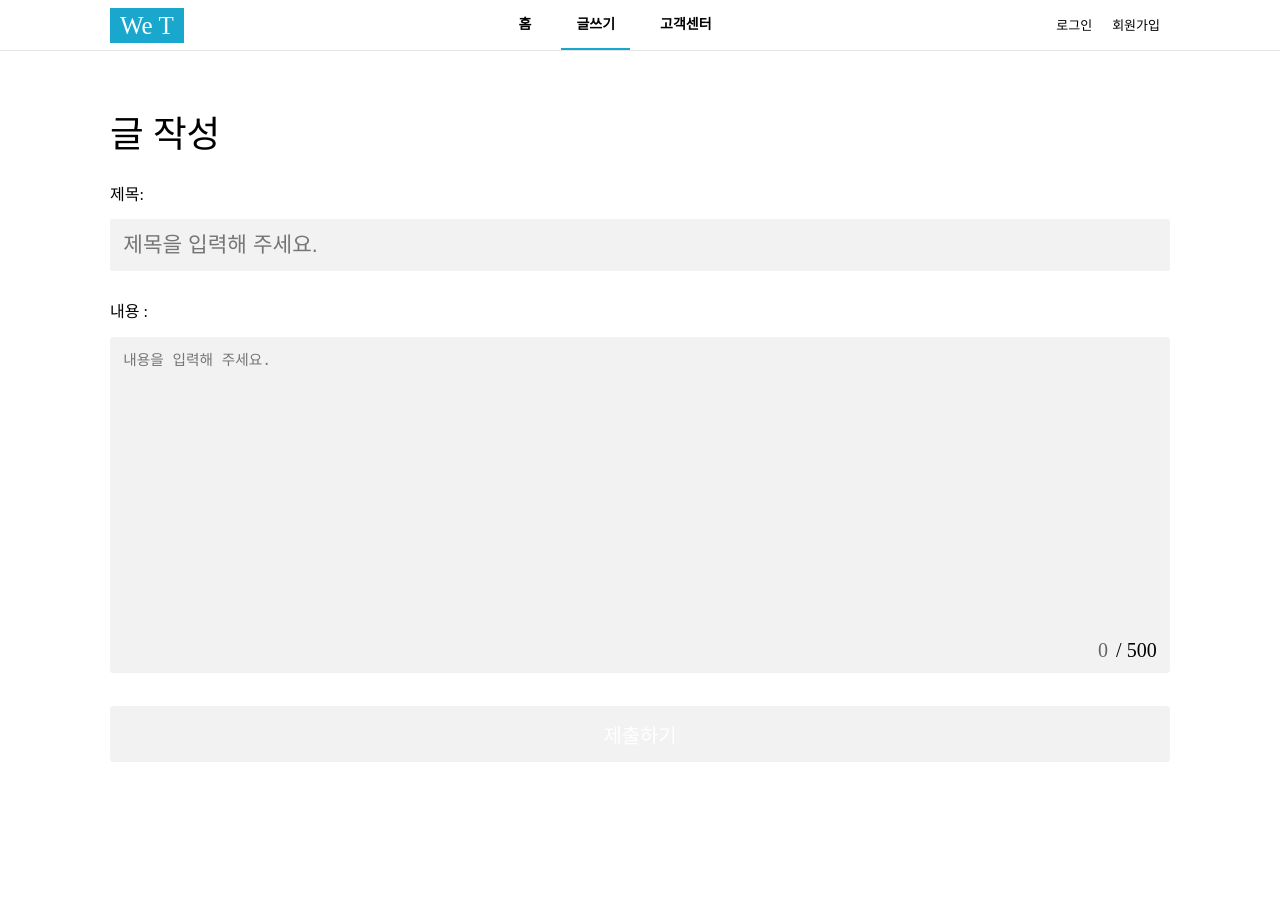
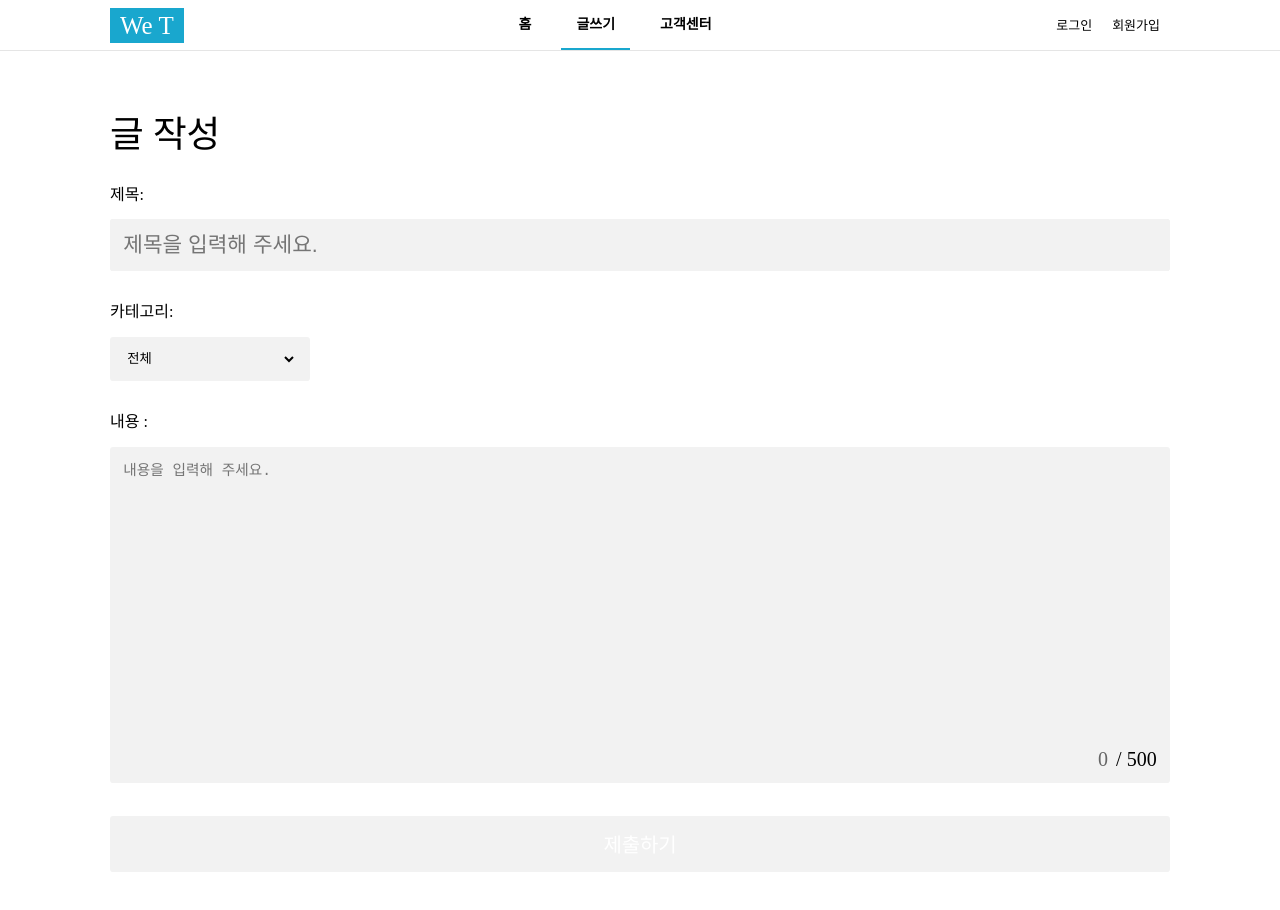
Before and after one commit to chuhongkyu/weT, a Next.js app: page /write in a window 1280 px wide. Shown: the top 910 px of the page. Before the commit the page ends 850 px from the top, so only its background shows below. Built offline with nearby package versions, Linux system fonts and the light colour scheme.

Commit message:
Add data category

```diff
--- a/pages/api/edit.tsx
+++ b/pages/api/edit.tsx
@@ -13,6 +13,7 @@ export default async function handler(request: NextApiRequest, response: NextApi
       let newData = {
           title : request.body.title,
           content : request.body.content,
+          category : request.body.category,
           time : request.body.time
         }
       const result = await db.collection('post').updateOne(
--- a/pages/api/new.tsx
+++ b/pages/api/new.tsx
@@ -3,7 +3,7 @@ import { connectDB } from 'utils/database';
 
 export default async function handler(request: NextApiRequest, response: NextApiResponse) {
   if (request.method === 'POST') {
-    const { title, content, time } = request.body;
+    const { title, content, category, time } = request.body;
 
     if (title === '') {
       return response.status(500).redirect('/detail');
@@ -16,7 +16,8 @@ export default async function handler(request: NextApiRequest, response: NextApi
       const post = {
         title: title,
         content: content,
-        time: time
+        time: time,
+        category: category
       };
 
       const result = await db.collection('post').insertOne(post);
--- a/pages/detail/[idx].tsx
+++ b/pages/detail/[idx].tsx
@@ -56,6 +56,7 @@ const Detail = ({ data }:any) => {
             <h1>{data.title}</h1>
             <div className={styles.container_user}>
               <span className={styles.name}>익명</span>
+              <span className={styles.name}>{data.category}</span>
               <span className={styles.date}>{data.time}</span>
             </div>
           </div>
--- a/pages/write/index.tsx
+++ b/pages/write/index.tsx
@@ -6,6 +6,7 @@ import styles from 'styles/Write.module.scss';
 const Write = () => {
   const [title, setTitle] = useState('');
   const [content, setContent] = useState('');
+  const [category, setCategory] = useState('');
   const [check, setCheck] = useState(false)
   const router = useRouter()
 
@@ -26,6 +27,10 @@ const Write = () => {
     setContent(event.target.value);
   };
 
+  const handleCategoryChange = (event: React.ChangeEvent<HTMLSelectElement>) => {
+    setCategory(event.target.value);
+  };
+
   const handleSubmit = async (event: React.FormEvent<HTMLFormElement>) => {
     event.preventDefault();
 
@@ -34,6 +39,7 @@ const Write = () => {
     const formData = {
       title: title,
       content: content,
+      category: category,
       time: newTime
     }
 
@@ -89,7 +95,19 @@ const Write = () => {
                             onChange={handleTitleChange}
                         />
                     </div>
-
+                    <label htmlFor="category" className={styles.label}>
+                        카테고리:
+                    </label>
+                    <div className={styles.select_category}>
+                        <select id="category" name="category" value={category} onChange={handleCategoryChange}>
+                            {/* <option value="" >카테고리 선택</option> */}
+                            <option value="default" selected>전체</option>
+                            <option value="netflix">NETFLIX</option>
+                            <option value="tving">TVING</option>
+                            <option value="wave">WAVE</option>
+                            <option value="disney plus">DISNEY PLUS</option>
+                        </select>
+                    </div>
                     <label htmlFor="content" className={styles.label}>
                         내용 :
                     </label>
--- a/styles/Write.module.scss
+++ b/styles/Write.module.scss
@@ -27,6 +27,24 @@
                     padding: __vw(20);
                     width: 100%;
                     border: none;
+                }
+            }
+            .select_category{
+                display: block;
+                background: #F2F2F2;
+                font-size: __vw(32);
+                border-radius: __vw(5);
+                margin-bottom: __vw(50);
+                max-width: 200px;
+                padding: 0 __vw(20);
+                select{
+                    padding: __vw(20) 0;
+                    width: 100%;
+                    border: none;
+                    background: transparent;
+                    &:focus{
+                        outline: none;
+                    }
                 }
             }
             .textarea_content{
--- a/utils/typeGroup.ts
+++ b/utils/typeGroup.ts
@@ -2,5 +2,6 @@ export interface IData{
     _id : any,
     title: string,
     content: string,
+    category: string,
     time : string,
 }
```
Also changed, not shown: pages/edit/[idx].tsx (+20 -1 lines).
